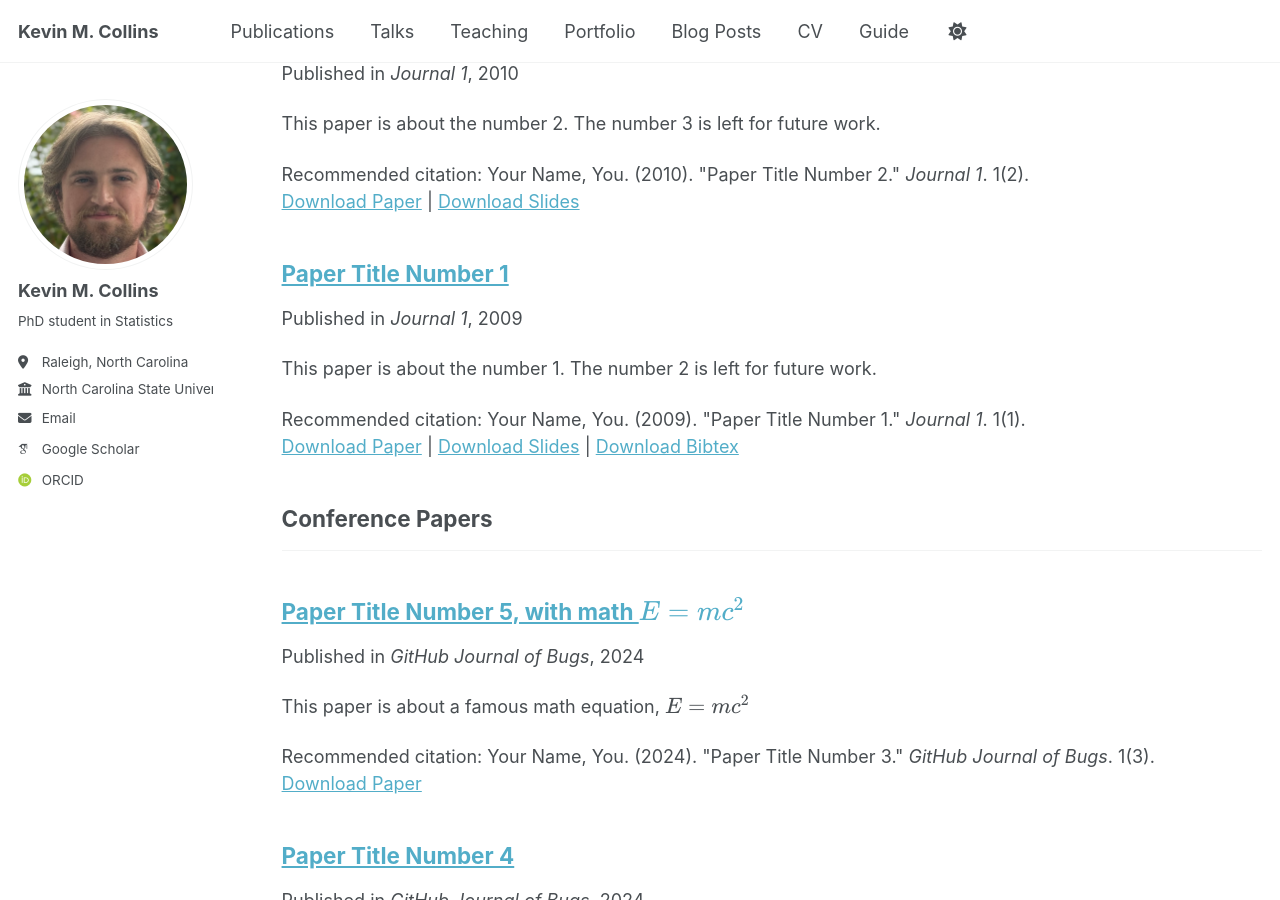
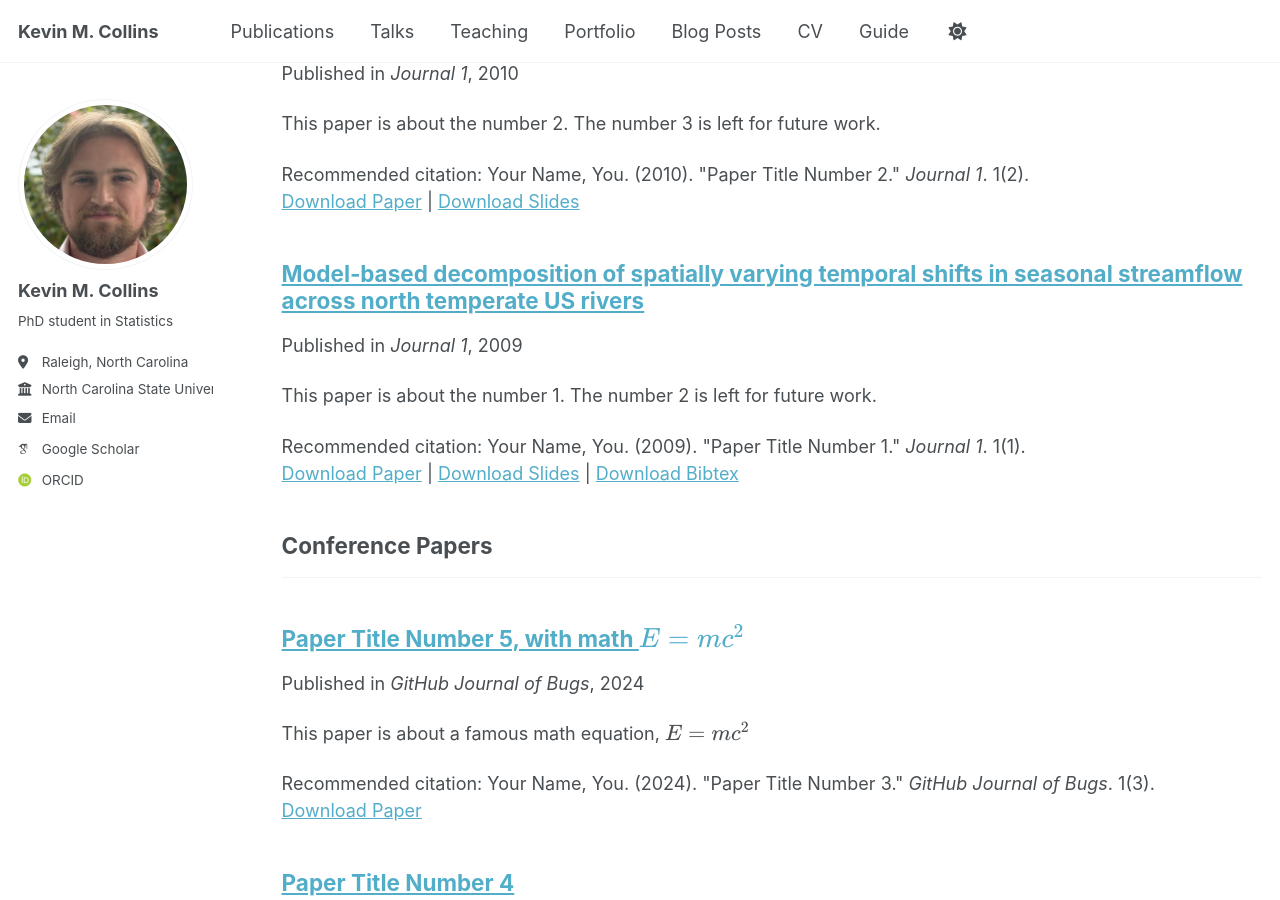
Before and after one commit to kecollins/kecollins.github.io, a Jekyll site: the page built from _pages/publications.html, in a window 1280 px wide and 900 px high, scrolled down 534 px. Built offline with Jekyll 4.4.1, drawn with Linux system fonts in a browser that asks for light colours; some web fonts are replaced; a script that is not in the unit is left out.

Commit message:
Update and rename 2009-10-01-paper-title-number-1.md to 2025-WRR.md

```diff
--- a/_publications/2009-10-01-paper-title-number-1.md
+++ b/_publications/2025-WRR.md
@@ -1,8 +1,8 @@
 ---
-title: "Paper Title Number 1"
+title: "Model‐based decomposition of spatially varying temporal shifts in seasonal streamflow across north temperate US rivers"
 collection: publications
 category: manuscripts
-permalink: /publication/2009-10-01-paper-title-number-1
+permalink: /publication/2025-WRR.md
 excerpt: 'This paper is about the number 1. The number 2 is left for future work.'
 date: 2009-10-01
 venue: 'Journal 1'
```
